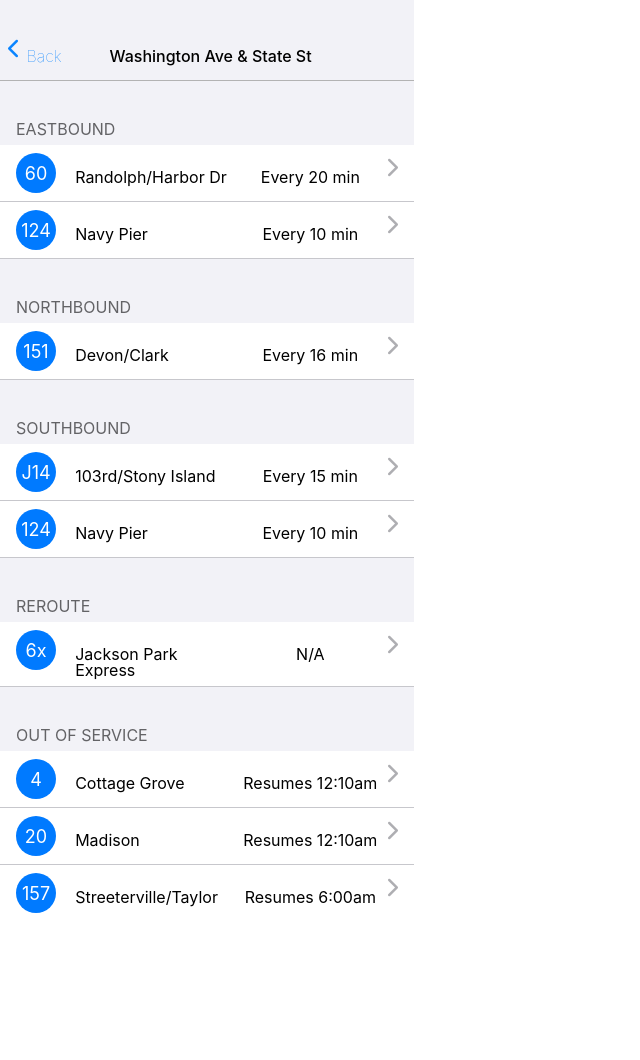
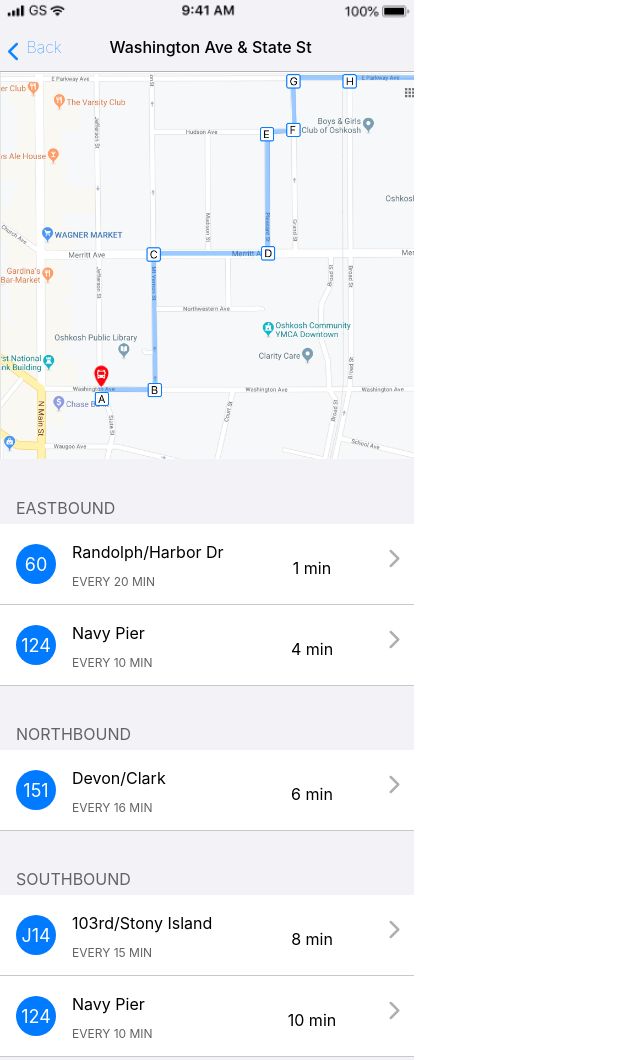
Before and after one commit to caldmclaugh/frontend-challenge, a plain HTML site: page index.html in a window 1280 px wide. Shown: the top 1060 px of the page, without its empty margins (0-640 px from the left). Before the commit the page ends 921 px from the top, so only its background shows below. Drawn offline with Linux system fonts and the light colour scheme.

Commit message:
5th commit

```diff
--- a/css/style.css
+++ b/css/style.css
@@ -2,13 +2,17 @@
   font-family: -apple-system, BlinkMacSystemFont, sans-serif;
   font-size: 62.5%;
   width: 414px;
+}
+img {
+  height:100%;
+  width:100%;
 }
 section {
   background-color:#f2f2f7;
 }
 nav {
   display:flex;
-  padding: 6vh 0 2vh;
+  padding: 2vh 0 2vh;
   border-bottom: solid 0.1vh #b3b3b3;
 }
 a {
@@ -17,7 +21,7 @@
   font-weight:lighter;
 }
 i {
-  margin-right:0.75vh;
+  margin:1.5vh 0.75vh 0 0;
 }
 h1 {
   padding-left: 5vh;
@@ -40,14 +44,21 @@
   justify-content: space-between;
 }
 h3 {
-  width: 20vh;
+  width: 170px;
+  margin-top: 1.5vh;
 }
 h4 {
-  width: 18vh;
+  width: 140px;
   text-align: center;
+  padding:28px 5px 0 0;
 }
-h3,h4{
-  margin-top: 2vh;
+/*h3,h4{
+  margin-top: 1.5vh;
+}*/
+h5 {
+  text-transform: uppercase;
+  color: #636366;
+  font-size:1.5vh;
 }
 ul {
   font-size: 2vh;
@@ -65,7 +76,7 @@
   font-size: 2.25vh;
   width: 5vh;
   text-align: center;
-  padding-top: 1.5vh;
+  padding-top: 3vh;
   margin-left: 2vh;
 }
 .border {
@@ -76,7 +87,7 @@
   border-radius: 50%;
   height: 5vh;
   width: 5vh;
-  margin:0 2vh;
+  margin:1.5vh 2vh;
 }
 ul:hover {
   background-color: #d1d1d6}
--- a/index.html
+++ b/index.html
@@ -10,6 +10,7 @@
   </head>
   <body>
     <section class="container">
+      <img src="images/Base.png" alt "status bar">
       <nav>
         <a>
           <i class="fas fa-chevron-left fa-lg"></i>
@@ -17,6 +18,7 @@
         </a>
         <h1>Washington Ave & State St</h1>
       </nav>
+      <img src="images/map.png" alt "map">
       <h2 class="eastbound">Eastbound</h2>
       <ol>
         <li>
@@ -24,8 +26,9 @@
             <li class="route"><span>60</span>
               <div class="circle"></div>
             </li>
-            <li><h3>Randolph/Harbor Dr</h3></li>
-            <li><h4>Every 20 min</h4></li>
+            <li><h3>Randolph/Harbor Dr</h3>
+              <br><h5>Every 20 min</h5></li>
+            <li><h4>1 min</h4></li>
             <i class="fas fa-chevron-right fa-lg"></i>
           </ul>
           <div class="border"></div>
@@ -35,8 +38,9 @@
             <li class="route"><span>124</span>
               <div class="circle"></div>
             </li>
-            <li><h3>Navy Pier</h3></li>
-            <li><h4>Every 10 min</h4></li>
+            <li><h3>Navy Pier</h3>
+            <br><h5>Every 10 min</h5></li>
+            <li><h4>4 min</h4></li>
             <i class="fas fa-chevron-right fa-lg"></i>
           </ul>
           <div class="border"></div>
@@ -49,8 +53,9 @@
             <li class="route"><span>151</span>
               <div class="circle"></div>
             </li>
-            <li><h3>Devon/Clark</h3></li>
-            <li><h4>Every 16 min</h4></li>
+            <li><h3>Devon/Clark</h3>
+            <br><h5>Every 16 min</h5></li>
+            <li><h4>6 min</h4></li>
             <i class="fas fa-chevron-right fa-lg"></i>
           </ul>
           <div class="border"></div>
@@ -63,8 +68,9 @@
             <li class="route"><span>J14</span>
               <div class="circle"></div>
             </li>
-            <li><h3>103rd/Stony Island</h3></li>
-            <li><h4>Every 15 min</h4></li>
+            <li><h3>103rd/Stony Island</h3>
+            <br><h5>Every 15 min</h5></li>
+            <li><h4>8 min</h4></li>
             <i class="fas fa-chevron-right fa-lg"></i>
           </ul>
           <div class="border"></div>
@@ -74,8 +80,9 @@
             <li class="route"><span>124</span>
               <div class="circle"></div>
             </li>
-            <li><h3>Navy Pier</h3></li>
-            <li><h4>Every 10 min</h4></li>
+            <li><h3>Navy Pier</h3>
+            <br><h5>Every 10 min</h5></li>
+            <li><h4>10 min</h4></li>
             <i class="fas fa-chevron-right fa-lg"></i>
           </ul>
           <div class="border"></div>
@@ -88,7 +95,7 @@
             <li class="route"><span>6x</span>
             <div class="circle"></div>
             </li>
-            <li><h3>Jackson Park Express</h3></li>
+            <li><h3><br>Jackson Park Express</h3></li>
             <li><h4>N/A</h4></li>
             <i class="fas fa-chevron-right fa-lg"></i>
           </ul>
@@ -102,7 +109,7 @@
             <li class="route"><span>4</span>
               <div class="circle"></div>
             </li>
-            <li><h3>Cottage Grove</h3></li>
+            <li><h3><br>Cottage Grove</h3></li>
             <li><h4>Resumes 12:10am</h4></li>
             <i class="fas fa-chevron-right fa-lg"></i>
           </ul>
@@ -113,7 +120,7 @@
             <li class="route"><span>20</span>
             <div class="circle"></div>
             </li>
-            <li><h3>Madison</h3></li>
+            <li><h3><br>Madison</h3></li>
             <li><h4>Resumes 12:10am</h4></li>
             <i class="fas fa-chevron-right fa-lg"></i>
           </ul>
@@ -124,7 +131,7 @@
             <li class="route"><span>157</span>
             <div class="circle"></div>
             </li>
-            <li><h3>Streeterville/Taylor</h3></li>
+            <li><h3><br>Streeterville/Taylor</h3></li>
             <li><h4>Resumes 6:00am</h4></li>
             <i class="fas fa-chevron-right fa-lg"></i>
           </ul>
```
Also changed, not shown: images/Base.png (added), images/map.png (added).
